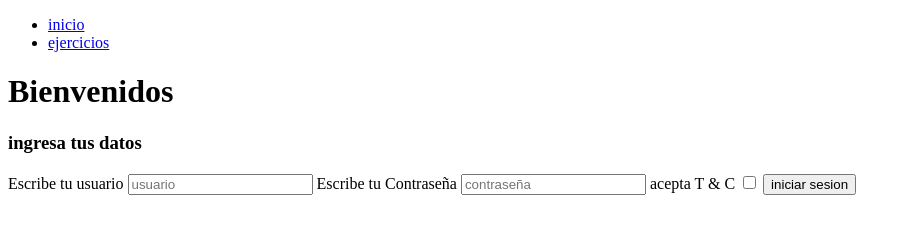
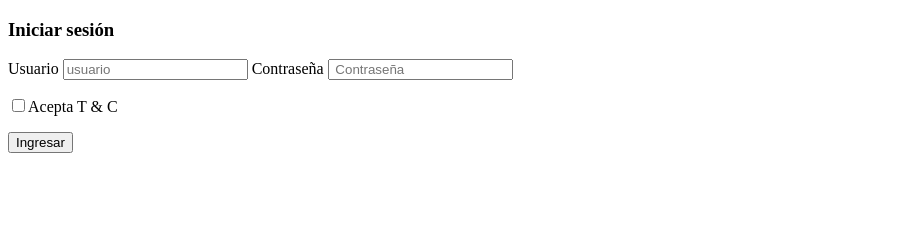
Before and after one commit to 3lD4n1el/bit06ejercices, a plain HTML site: page docs/index.html in a window 1280 px wide. Shown: the whole page, without its empty margins (0-911 px from the left). Drawn offline with Linux system fonts and the light colour scheme.

Commit message:
conectando

```diff
--- a/docs/index.html
+++ b/docs/index.html
@@ -1,43 +1,26 @@
 <!DOCTYPE html>
-<html lang="en">
+<html lang="en" data-theme="light">
     <head>
         <meta charset="UTF-8" />
         <meta http-equiv="X-UA-Compatible" content="IE=edge" />
         <meta name="viewport" content="width=device-width, initial-scale=1.0" />
-    <link rel="stylesheet" href="./main.css" />
-    <title>Login</title>
-  </head>
+        <title>Ejercicios</title>
+        <link rel="stylesheet" href="./css/main.css">
     <body>
-    <script src="./main.js" defer></script>
-
-    <header>
-      <ul>
-        <li><a href="../index.html">inicio</a></li>
-        <li><a href="./index.html">ejercicios</a></li>
-      </ul>
-      <h1>Bienvenidos</h1>
-      <h3>ingresa tus datos</h3>
-      <p id="respuesta"></p>
-    </header>
-    <form action="" id="form">
-      <label for="username"
-        >Escribe tu usuario
-        <input required type="text" id="username" placeholder="usuario" />
+        <h3 class="login-registrer__title">Iniciar sesión</h3>
+        <p id="response"></p>
+        <form id="form">
+            <label for="user">
+                <span>Usuario</span>
+                <input type="user" id="user" placeholder="usuario" required />
             </label>
-      <label for="password"
-        >Escribe tu Contraseña
-        <input
-          required
-          type="password"
-          id="password"
-          placeholder="contraseña"
-        />
+            <label for="password">
+                <span>Contraseña</span>
+                <input type="password" id="password" placeholder=" Contraseña " required />
             </label>
-      <label for="validation">
-        acepta T & C
-        <input required type="checkbox" id="validation" />
-      </label>
-      <button type="submit">iniciar sesion</button>
+            <p> <input type="checkbox" id="check" required>Acepta T & C</p>
+            <button type="submit">Ingresar</button>
         </form>
+        <script src="./js/main.js"></script>
     </body>
 </html>
--- a/docs/js/main.js
+++ b/docs/js/main.js
@@ -1,15 +1,15 @@
-"use strict";
+'use strict';
 
-let form = document.getElementById("form");
-let response = document.getElementById("response");
+let form = document.getElementById('form');
+let response = document.getElementById('response');
 
-const user = "bit";
-const pass = "2023";
+const user = 'bit';
+const pass = '2023';
 
-form.addEventListener("submit", (event) => {
-  event.preventDefault();
+form.addEventListener('submit', (event) => {
+    event.preventDefault();
 
-  form.user.value === user && form.password.value === pass
-    ? location.assign("./ejerecicios/ejercicios.html")
-    : (response.innerHTML = "revisa tus datos, algo esta mal");
+    form.user.value === user && form.password.value === pass
+        ? location.assign('./html/ejercicios.html')
+        : (response.innerHTML = 'Verifica tus datos');
 });
--- a/docs/js_ejercicios/ejercicios.js
+++ b/docs/js_ejercicios/ejercicios.js
@@ -0,0 +1 @@
+'use strict'
```
Also changed, not shown: docs/html/ejercicios.html (+4 -2 lines). Lines whose indentation alone changed are shown as unchanged.
